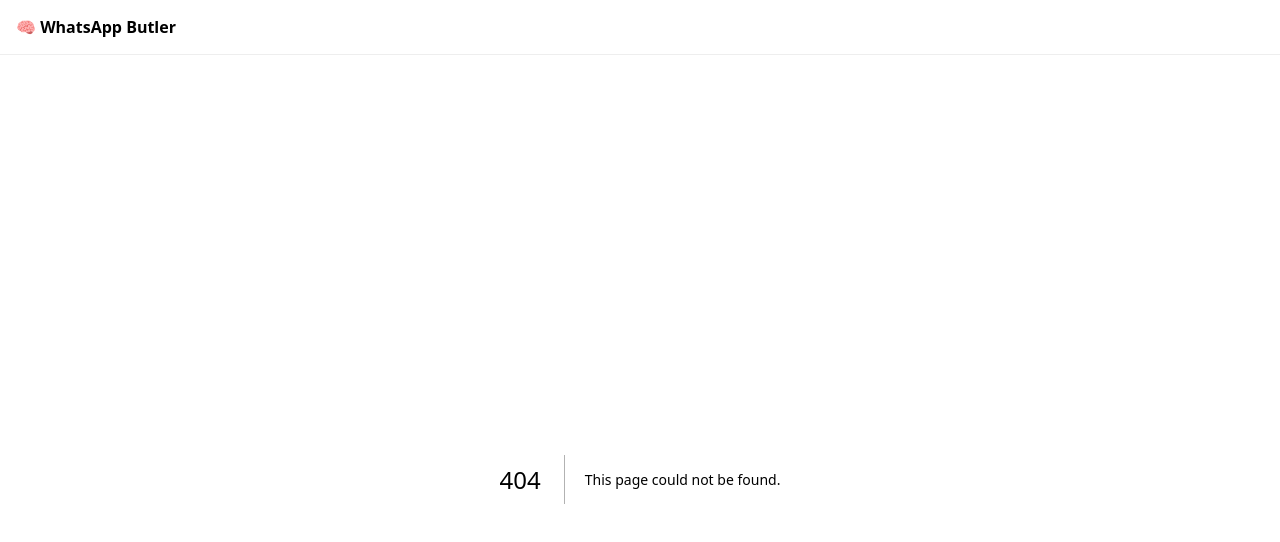
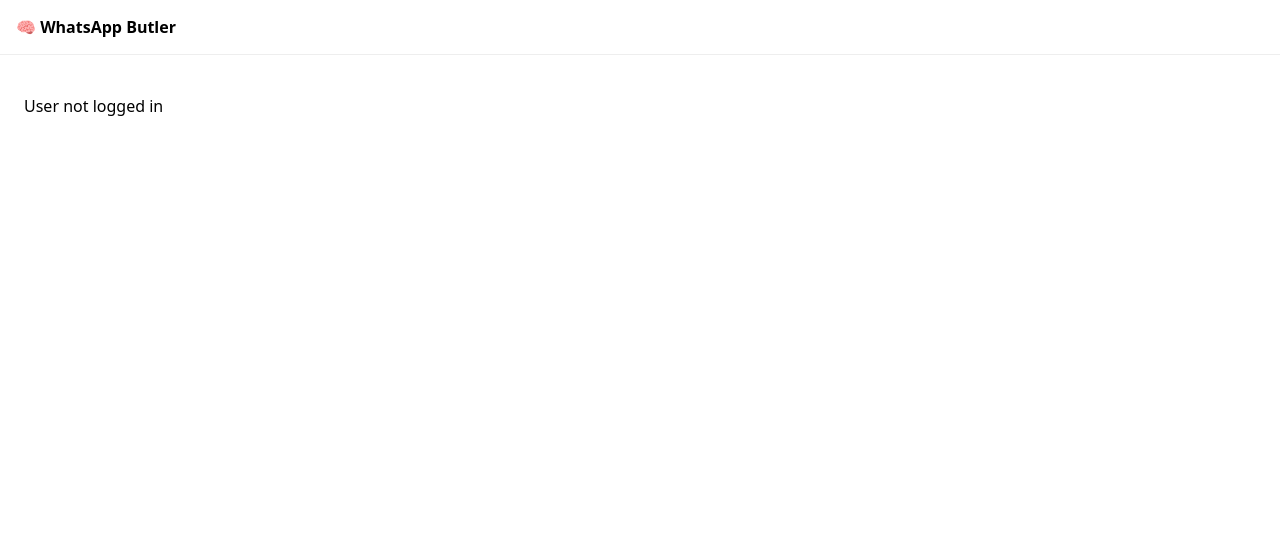
Before and after one commit to DestinyJazz/wa_butler, a Next.js app: page /dashboard in a window 1280 px wide. Before the commit this address had no page. Shown: the top 542 px of the page. Built offline with nearby package versions, Linux system fonts and the light colour scheme; no server answers.

Commit message:
Create page.tsx

```diff
--- /dev/null
+++ b/app/dashboard/page.tsx
@@ -0,0 +1,36 @@
+import { cookies } from 'next/headers'
+import { supabase } from '@/lib/supabase'
+
+export default async function DashboardPage() {
+  const cookieStore = cookies()
+  const userId = cookieStore.get('user_id')?.value
+
+  if (!userId) {
+    return <p>User not logged in</p>
+  }
+
+  const { data: googleAccount, error } = await supabase
+    .from('google_accounts')
+    .select('id')
+    .eq('user_id', Number(userId))
+    .maybeSingle()
+
+  if (error) {
+    return <p>Error loading dashboard</p>
+  }
+
+  return (
+    <div style={{ maxWidth: 640, margin: '0 auto' }}>
+      <h2>Dashboard</h2>
+
+      <p>
+        Google Calendar:{' '}
+        <strong>
+          {googleAccount ? 'Connected ✔' : 'Not Connected ❌'}
+        </strong>
+      </p>
+
+      <p>User ID: {userId}</p>
+    </div>
+  )
+}
```
